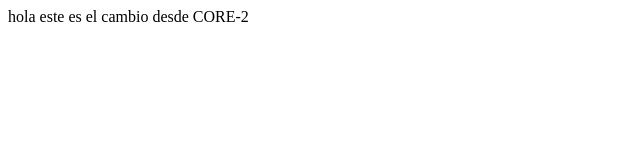
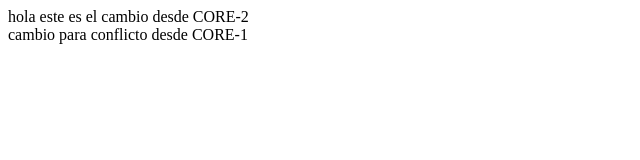
Before and after one commit to jaquinterob/flow, a plain HTML site: page index.html in a window 1280 px wide. Shown: the whole page, without its empty margins (0-640 px from the left). Drawn offline with Linux system fonts and the light colour scheme.

Commit message:
commit para conflicto desde CORE-1

```diff
--- a/index.html
+++ b/index.html
@@ -1 +1,2 @@
 <div>hola este es el cambio desde CORE-2</div>
+<div>cambio para conflicto desde CORE-1</div>
```
